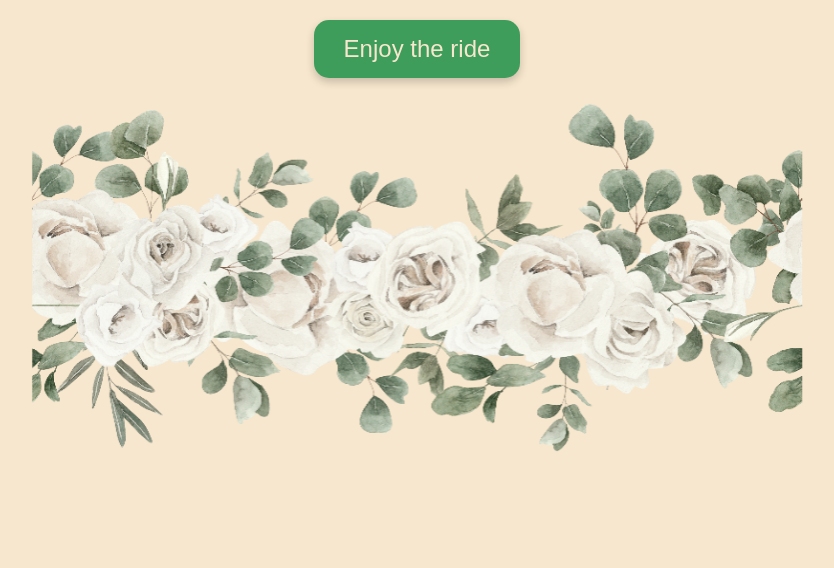
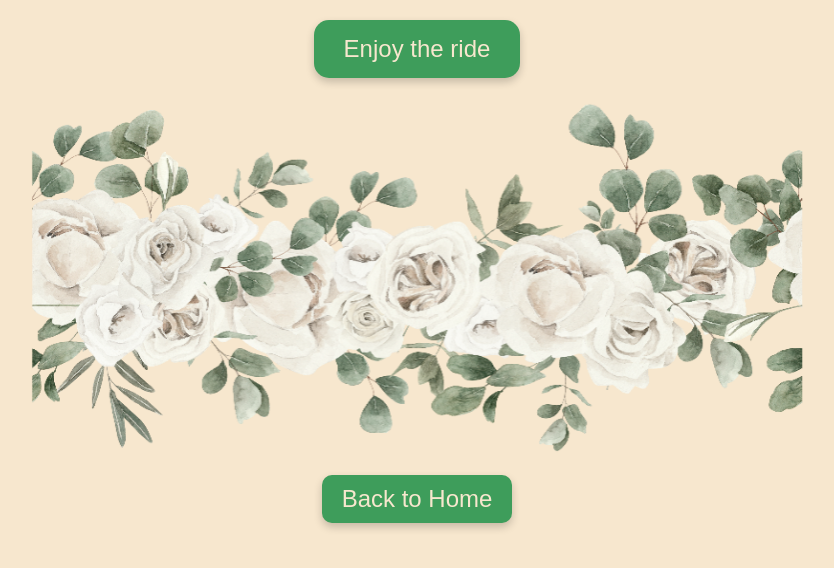
Before and after one commit to Agent-3301/wedding-app, a website: page index.html in a window 1280 px wide. Shown: the part 588-1156 px from the top of the page, without its empty margins (223-1057 px from the left). Drawn offline with Linux system fonts and the light colour scheme.

Commit message:
Update index.html

```diff
--- a/index.html
+++ b/index.html
@@ -32,6 +32,7 @@
         </div>
         <button class="welcome-button" id="start-button">Enjoy the ride</button>
         <img src="images/bild1.png" alt="Wedding Image" class="rotated-image">
+        <button class="back-button" onclick="location.href='landing.html'">Back to Home</button>
     </div>
     <script src="script.js"></script>
 </body>
```
